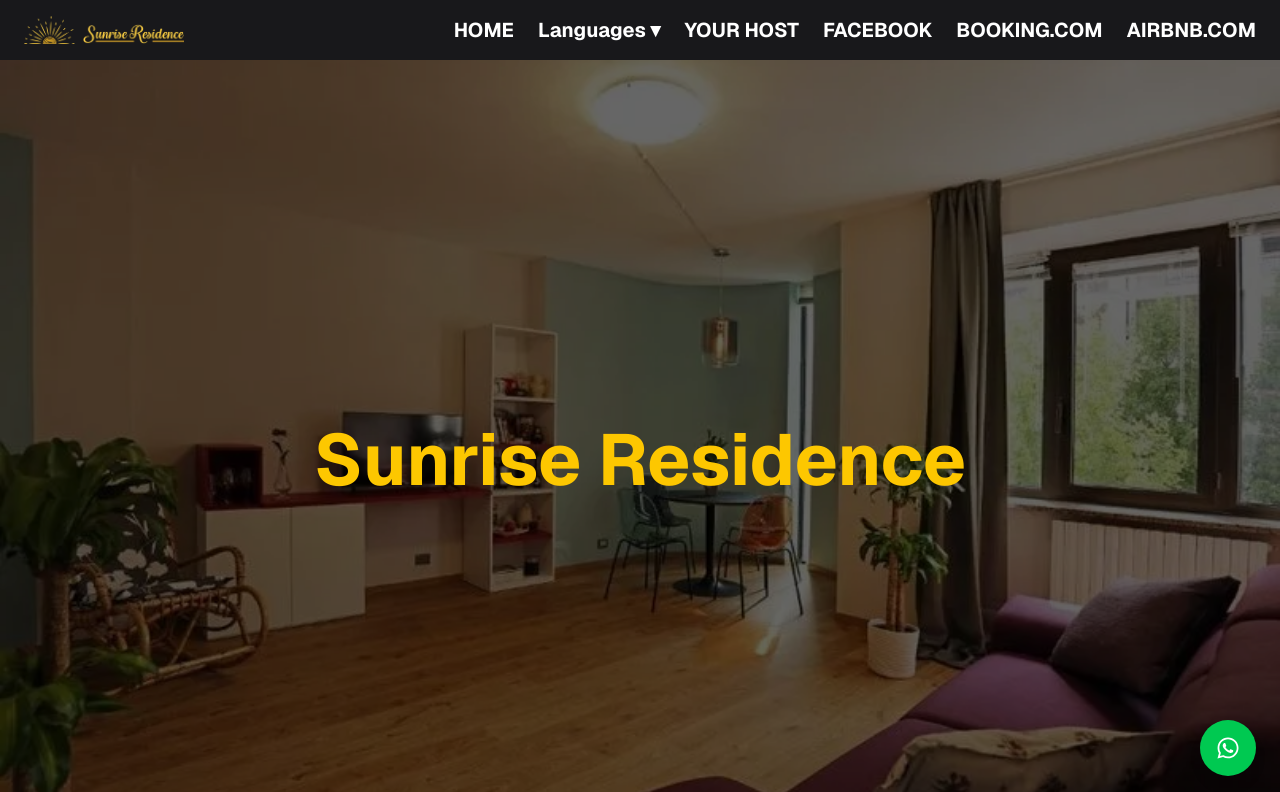
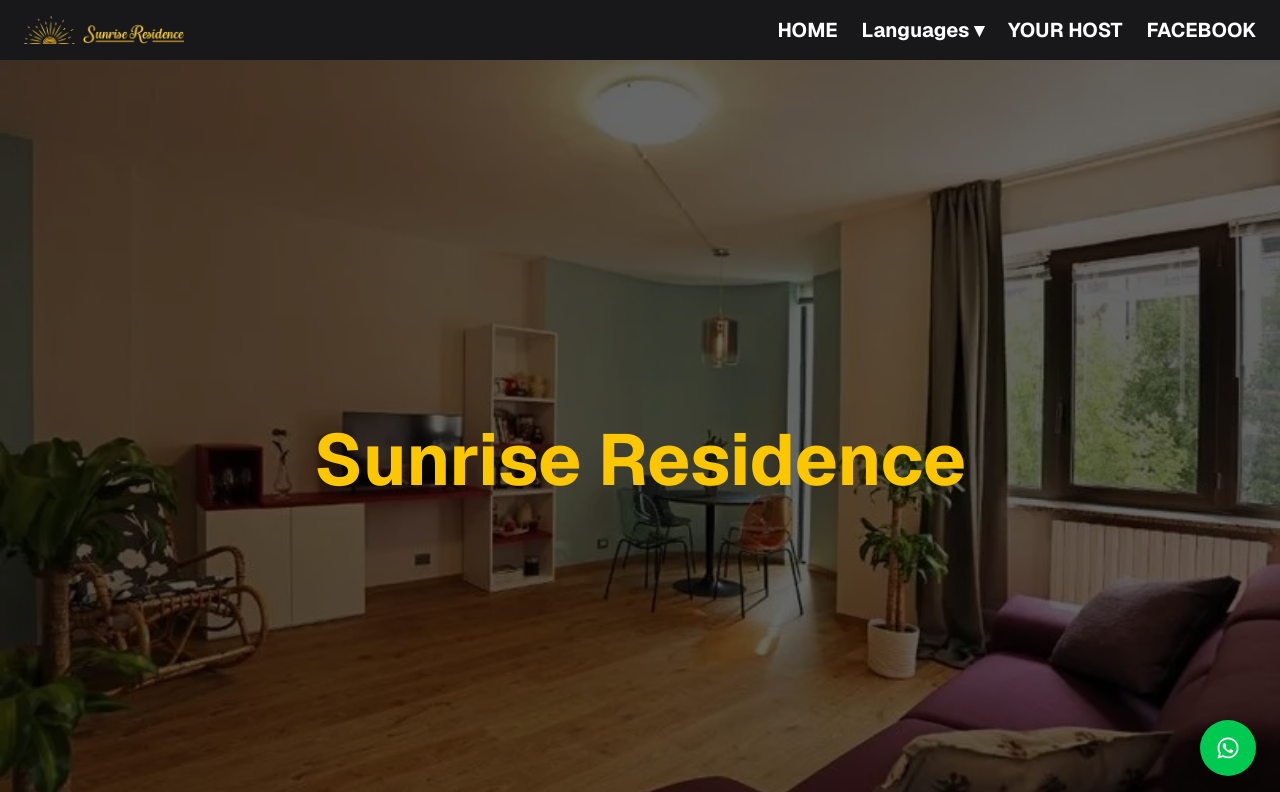
Before and after one commit to JRWebDesigner/sunrise-residence, a Next.js app: page / in a window 1280 px wide. Shown: the top 792 px of the page. Built offline with nearby package versions, Linux system fonts and the light colour scheme.

Commit message:
Update page.tsx

```diff
--- a/src/app/page.tsx
+++ b/src/app/page.tsx
@@ -46,8 +46,6 @@
           </div>
           <Link href="/host"><span className="hover:text-yellow-400">Your Host</span></Link>
           <Link href="https://www.facebook.com/profile.php?id=61553588529798&locale=es_LA"><span className="hover:text-yellow-400">Facebook</span></Link>
-          <Link href="https://www.booking.com/hotel/it/sunrise-veronica.html?aid=964694&app_hotel_id=10680979&checkin=2023-11-15&checkout=2023-11-16&from_sn=android&group_adults=3&group_children=0&label=hotel_details-5WyBiO%401700081590&no_rooms=1&req_adults=3&req_children=0&room1=A%2CA%2CA&lang=en-us&soz=1&lang_changed=1"><span className="hover:text-yellow-400">Booking.com</span></Link>
-          <Link href="https://www.airbnb.it/users/show/475678499"><span className="hover:text-yellow-400">Airbnb.com</span></Link>
         </div>
       </header>
 
@@ -75,8 +73,6 @@
             </div>
             <Link href="/host" onClick={() => setOpen(false)}>Your Host</Link>
             <Link href="https://www.facebook.com/profile.php?id=61553588529798" onClick={() => setOpen(false)}>Facebook</Link>
-            <Link href="https://www.booking.com/hotel/it/sunrise-veronica.html?aid=964694&app_hotel_id=10680979&checkin=2023-11-15&checkout=2023-11-16&from_sn=android&group_adults=3&group_children=0&label=hotel_details-5WyBiO%401700081590&no_rooms=1&req_adults=3&req_children=0&room1=A%2CA%2CA&lang=en-us&soz=1&lang_changed=1" onClick={() => setOpen(false)}>Booking.com</Link>
-            <Link href="https://www.airbnb.it/users/show/475678499" onClick={() => setOpen(false)}>Airbnb.com</Link>
           </motion.aside>
         )}
       </AnimatePresence>
@@ -158,7 +154,6 @@
             <p className="text-gray-300 leading-7 mb-4">
               Che tu sia in viaggio da solo, in coppia o in famiglia, Sunrise Residence rappresenta una scelta ideale per chi cerca una sistemazione pratica e conveniente. Con la pulizia impeccabile, spazi ben progettati e una posizione strategica, ti garantiamo una permanenza senza stress, alla scoperta di Alba.
             </p>
-            <a href="https://www.airbnb.it/users/show/475678499" className="inline-block border border-yellow-400 text-yellow-400 px-4 py-2 rounded hover:bg-yellow-400 hover:text-black transition">VIENI A TROVARCI SU AIRBNB</a>
           </div>
         </div>
 
@@ -543,8 +538,6 @@
             <a href='#' className='border-b border-yellow-400 text-yellow-400'>Home</a>
             <a href='#host' className='hover:text-yellow-400'>Your Host</a>
             <a href='https://www.facebook.com/profile.php?id=61553588529798&locale=es_LA' className='hover:text-yellow-400'>Facebook</a>
-            <a href='https://www.booking.com/hotel/it/sunrise-veronica.html?aid=964694&app_hotel_id=10680979&checkin=2023-11-15&checkout=2023-11-16&from_sn=android&group_adults=3&group_children=0&label=hotel_details-5WyBiO%401700081590&no_rooms=1&req_adults=3&req_children=0&room1=A%2CA%2CA&lang=en-us&soz=1&lang_changed=1' className='hover:text-yellow-400'>Booking.com</a>
-            <a href='https://www.airbnb.it/users/show/475678499' className='hover:text-yellow-400'>Airbnb.com</a>
           </nav>
           <div className='flex gap-6 text-xl'>
             <a href='https://www.facebook.com/profile.php?id=61553588529798&locale=es_LA'><FaFacebookF /></a>
```
